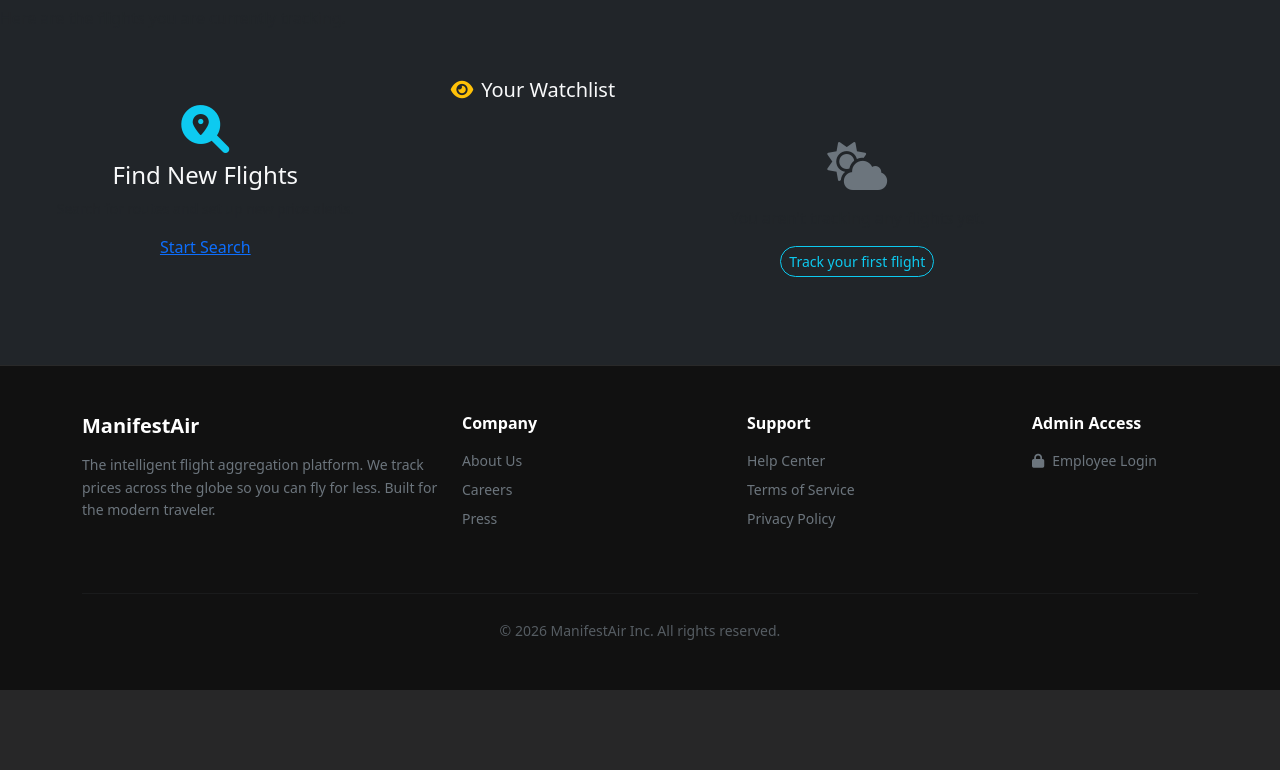
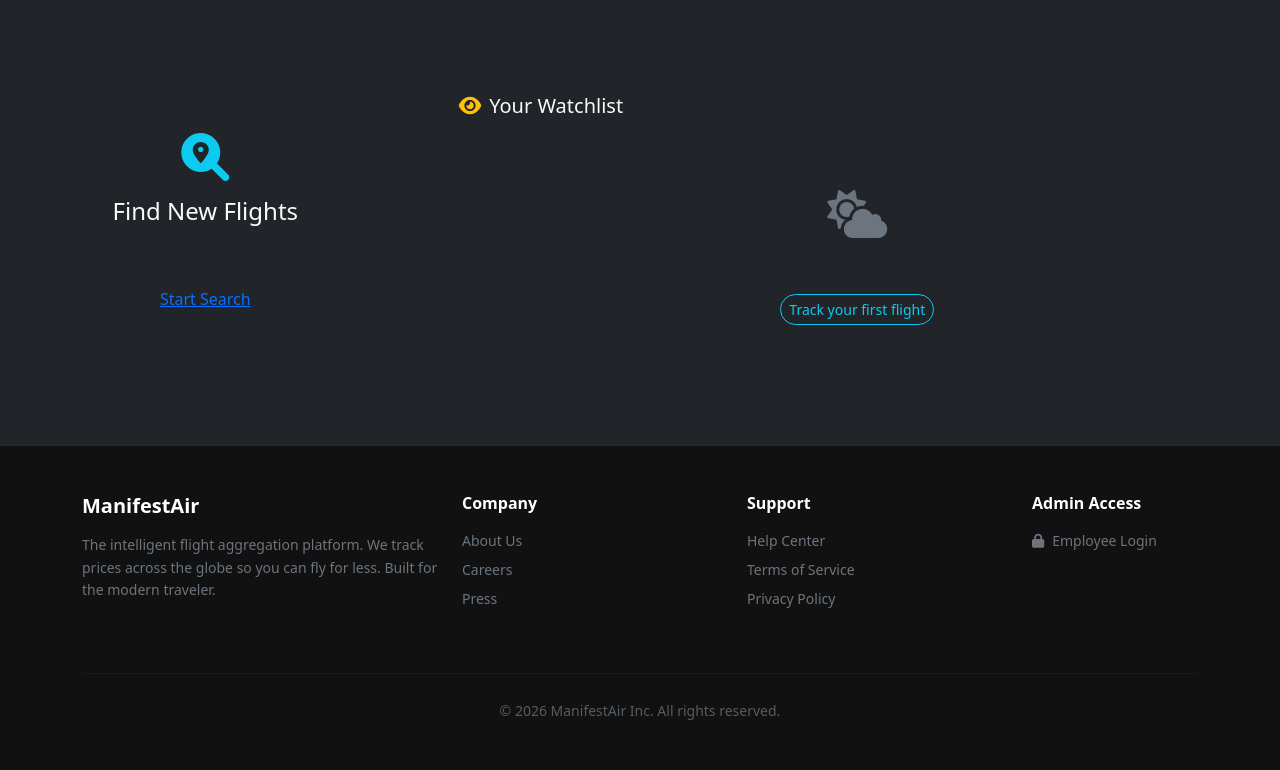
Before and after one commit to Meet1713/ManifestAir, a Flask app: template app/templates/traveler/dashboard.html in a window 1280 px wide. Shown: the part 135-905 px from the top of the page. Before the commit the page ends 825 px from the top, so only its background shows below. Run offline with Flask 3, Linux system fonts and the light colour scheme; the template is opened without the code that fills it, so the values that code supplies are empty.

Commit message:
Adding better spacing in dashboard.html

```diff
--- a/app/templates/traveler/dashboard.html
+++ b/app/templates/traveler/dashboard.html
@@ -2,25 +2,25 @@
 
 {% block content %}
 <div class="row">
-    <div class="col-md-12 mb-3">
+    <div class="col-md-12 mb-4">
         <h2 class="fw-bold">Welcome back, {{ g.user['first_name'] }}!</h2>
         <p class="text-muted">Here are the flights you are currently tracking.</p>
     </div>
 
-    <div class="col-md-4 mb-3">
+    <div class="col-md-4 mb-4">
         <div class="neo-card h-100 d-flex flex-column justify-content-center align-items-center text-center p-4">
-            <div class="mb-2">
+            <div class="mb-3">
                 <i class="fas fa-search-location fa-3x text-info"></i>
             </div>
             <h4 class="mb-2">Find New Flights</h4>
-            <p class="text-muted small mb-2">Search for routes and set up new price alerts.</p>
-            <a href="{{ url_for('traveler.search') }}" class="neo-btn mt-2">Start Search</a>
+            <p class="text-muted small">Search for routes and set up new price alerts.</p>
+            <a href="{{ url_for('traveler.search') }}" class="neo-btn mt-3">Start Search</a>
         </div>
     </div>
 
     <div class="col-md-8">
-        <div class="neo-card h-100 p-3">
-            <div class="d-flex justify-content-between align-items-center mb-3">
+        <div class="neo-card h-100 p-4">
+            <div class="d-flex justify-content-between align-items-center mb-4">
                 <h5 class="mb-0"><i class="fas fa-eye me-2 text-warning"></i>Your Watchlist</h5>
             </div>
 
@@ -40,7 +40,7 @@
                             <tr>
                                 <td>
                                     <div class="d-flex align-items-center">
-                                        <div class="rounded-circle bg-dark p-2 me-2 border border-secondary">
+                                        <div class="rounded-circle bg-dark p-2 me-3 border border-secondary">
                                             <i class="fas fa-plane text-white"></i>
                                         </div>
                                         <div>
@@ -61,7 +61,7 @@
                     </table>
                 </div>
             {% else %}
-                <div class="text-center py-4">
+                <div class="text-center py-5">
                     <i class="fas fa-cloud-sun fa-3x text-secondary mb-3"></i>
                     <p class="text-muted">You aren't tracking any flights yet.</p>
                     <a href="{{ url_for('traveler.search') }}" class="btn btn-outline-info btn-sm rounded-pill">Track your first flight</a>
```
